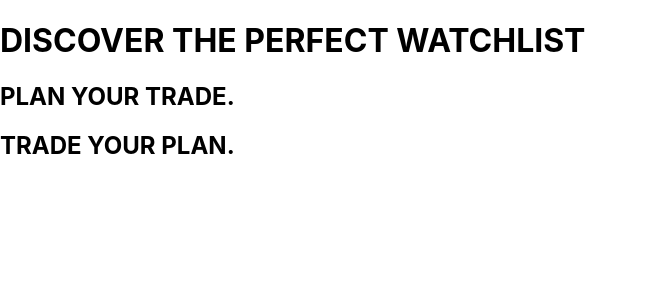
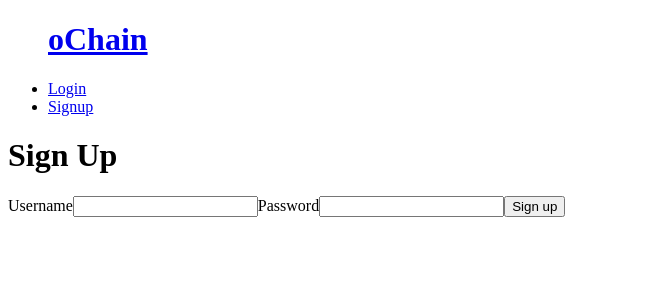
Before and after one commit to brenbtc/oChain, a React (Create React App) app in the folder frontend/: page /signup in a window 1280 px wide. Shown: the top 300 px of the page, without its empty margins (0-648 px from the left). Built offline with nearby package versions, Linux system fonts and the light colour scheme.

Commit message:
Signup - Login - Nav

```diff
--- a/frontend/src/App.js
+++ b/frontend/src/App.js
@@ -1,13 +1,58 @@
+import { useEffect, useState } from 'react';
+import { Routes, Route } from 'react-router-dom';
+
+
 import './App.css';
+
+// Components \\
+import Nav from './components/Nav/nav';
+import Login from './components/Login/login';
+import Signup from './components/Signup/signup';
+
+
+// Pages \\
 import Home from "./Pages/Home";
+
 
 function App() {
 
+  const [loggedIn, setLoggedIn] = useState(false)
+  const [user, setUser]= useState([])
+
+  useEffect(() => {
+    if (localStorage.token) {
+      setLoggedIn(true)
+    }
+  }, [])
+
   return (
-    <div>
+    <>
+    <header>
+      <Nav loggedIn={loggedIn} setLoggedIn={setLoggedIn}/>
+    </header>
+      <main>
+        <Routes>
+          <Route
+          path='/'
+          element={<Home loggedIn={loggedIn} setLoggedIn={setLoggedIn}/>}
+          />
 
-      <Home />
-    </div>
+          <Route
+           path="/login"
+           element={ <Login loggedIn={loggedIn} setLoggedIn={setLoggedIn}/>}
+           />
+
+          <Route
+          path="/signup"
+          element={<Signup loggedIn={loggedIn} setLoggedIn={setLoggedIn} setUser={setUser}/>}
+          />
+
+          <Route
+
+          />
+        </Routes>
+      </main>
+    </>
   );
 }
 
--- a/frontend/src/Pages/Home/index.js
+++ b/frontend/src/Pages/Home/index.js
@@ -33,6 +33,11 @@ function Home() {
 
     return (
         <div>
+
+            <button>
+            <a role='button' href='/signup'>Get Started</a>
+            </button>
+
             <h1>DISCOVER THE PERFECT WATCHLIST</h1>
             <h2>PLAN YOUR TRADE.</h2>
             <h2>TRADE YOUR PLAN.</h2>
--- a/frontend/src/Pages/NFT/dis-nft.js
+++ b/frontend/src/Pages/NFT/dis-nft.js
@@ -7,7 +7,7 @@ function NFT() {
     return (
         <div>
         <h1>DISCOVER NFTs</h1>
-        <div>
+        {/* <div>
         {nfts.map(nft => (
             <div key={nft.id}>
                 <img src={nft.image_url} alt={nft.name} />
@@ -16,8 +16,8 @@ function NFT() {
                 <h6>{nft.price} ETH</h6>
                 <h6>{nft.floor} ETH</h6>
             </div>
-        ))}
-    </div>
+        ))} */}
+    {/* </div> */}
         </div>
     )
 }
--- a/frontend/src/components/Login/login.js
+++ b/frontend/src/components/Login/login.js
@@ -1,22 +1,51 @@
+import { useState } from 'react';
+import { useNavigate } from 'react-router-dom';
+import {accountLogin } from '../../utils/api'
+
+
 import './login.css'
 
-function Login() {
+function Login(props) {
+    const navigate = useNavigate();
+    const [formState, setFormState] = useState({
+        username: '',
+        password: '',
+    })
 
+    const handleChange = (event) => {
+        setFormState({...formState, [event.target.name]: event.target.value})
+    }
+
+    const handleSubmit = (event) => {
+        event.preventDefault();
+        accountLogin(formState)
+        .then((data) => {
+            localStorage.token = data.token;
+            props.setLoggedIn(true)
+            props.setUser(data.user)
+        })
+        navigate('/')
+    }
 
 
     return (
         <div>
         <h1>Login</h1>
-        <form>
+        <form onSubmit={handleSubmit}>
             <label htmlFor='username'>Username: </label>
             <input
             type='text'
             name='username'
+            onChange={handleChange}
+            value={formState.username}
             />
+
             <label htmlFor='password'>Password: </label>
             <input
             type='text'
             name='username'
+            onChange={handleChange}
+            value={formState.password}
             />
 
             <button type='submit'>Login</button>
--- a/frontend/src/components/Nav/nav.js
+++ b/frontend/src/components/Nav/nav.js
@@ -1,11 +1,59 @@
+import { Link } from 'react-router-dom'
+import { useState, useEffect } from 'react'
+import { useNavigate } from 'react-router-dom'
+
+
 import './nav.css'
 
-function Nav() {
+function Nav(props) {
 
+    const navigate = useNavigate();
+    const initialState = [<h1><Link to='/'>oChain</Link></h1>]
+
+    const handleLogOut = () => {
+        localStorage.clear();
+        props.setLoggedIn(false);
+        navigate("/", { replace: true });
+      }
+
+      const [navItems, setNavItems] = useState(initialState)
+
+  useEffect(() => {
+    if (props.loggedIn) {
+      setNavItems(
+        initialState.concat(
+
+
+          <li>
+            <Link to="/watchlist">Watchlist</Link>
+          </li>,
+          <li key="2">
+            <button onClick={handleLogOut}>
+              Logout
+            </button>
+          </li>
+        )
+      );
+    } else {
+      setNavItems(
+        initialState.concat([
+
+          <li className="nav-item" key="3">
+            <Link className='nav-link' to="/login">Login</Link>
+          </li>,
+          <li className="nav-item" key="4">
+            <Link className='nav-link' to="/signup">Signup</Link>
+          </li>,
+        ])
+      );
+    }
+  }, [props.isLoggedIn])
 
     return (
         <div>
-
+            <ul>
+                {navItems}
+            </ul>
         </div>
     )
 }
--- a/frontend/src/components/Signup/signup.js
+++ b/frontend/src/components/Signup/signup.js
@@ -1,11 +1,59 @@
+import { useState } from 'react';
+import { useNavigate } from 'react-router-dom';
+import { signUp } from '../../utils/api';
+
 import './signup.css'
 
-function Signup() {
 
+function Signup(props) {
+
+    const navigate = useNavigate();
+    const initialState = {
+        username: '',
+        password: '',
+    }
+    const [formState, setFormState] = useState(initialState);
+
+
+    const handleChange = (event) => {
+        setFormState({...formState, [event.target.name]: event.target.value})
+    }
+
+    const handleSubmit = (event) => {
+        event.preventDefault();
+        signUp(formState)
+        .then((data) => {
+            localStorage.token = data.token;
+            props.setLoggedIn(true)
+            props.setUser(data.user)
+        })
+        navigate('/')
+    }
 
     return (
         <div>
+            <h1>Sign Up</h1>
+                <form onSubmit={handleSubmit}>
+                    <label htmlFor='username'>Username</label>
+                    <input
+                    type='text'
+                    name='username'
+                    value={formState.username}
+                    onChange={handleChange}
+                    required
+                    />
 
+                    <label>Password</label>
+                    <input
+                    type='text'
+                    name='password'
+                    value={formState.password}
+                    onChange={handleChange}
+                    required
+                    />
+
+                    <button type='submit'>Sign up</button>
+                </form>
         </div>
     )
 }
--- a/frontend/src/index.js
+++ b/frontend/src/index.js
@@ -1,13 +1,13 @@
 import React from 'react';
 import ReactDOM from 'react-dom/client';
-import './index.css';
+import { BrowserRouter as Router } from 'react-router-dom';
 import App from './App';
 
 const root = ReactDOM.createRoot(document.getElementById('root'));
 root.render(
-  <React.StrictMode>
+  <Router>
     <App />
-  </React.StrictMode>
+  </Router>
 );
 
 // If you want to start measuring performance in your app, pass a function
--- a/frontend/src/utils/api.js
+++ b/frontend/src/utils/api.js
@@ -1,12 +1,19 @@
 import axios from "axios";
-//create a note
-export async function createNote(formData) {
-console.log(formData)
-const { data } = await axios.post( "http://localhost:5000/Note",formData);
-      return data;
- }
- //show a note
- export async function showNote() {
-    const { data } = await axios.get("http://localhost:5000/note");
-    return data;
-  }
+
+// Sign Up \\
+export async function signUp(formData) {
+  const { data } = await axios.post(
+    'user/signup',
+    formData
+  )
+  return data;
+}
+
+
+export async function accountLogin(formData) {
+  const { data } = await axios.post(
+    'user/login',
+    formData
+  )
+  return data
+}
```
